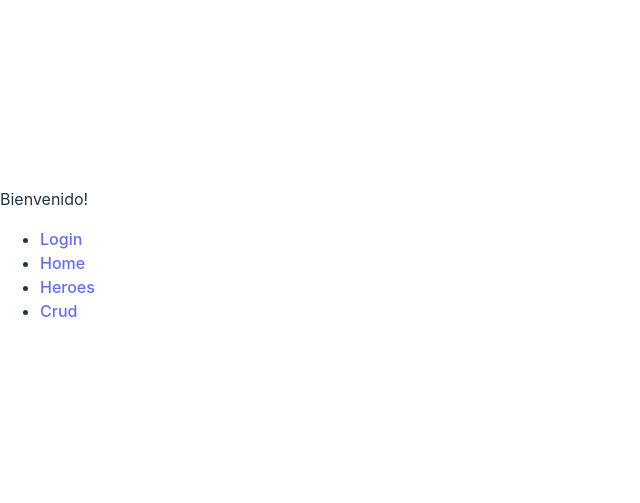
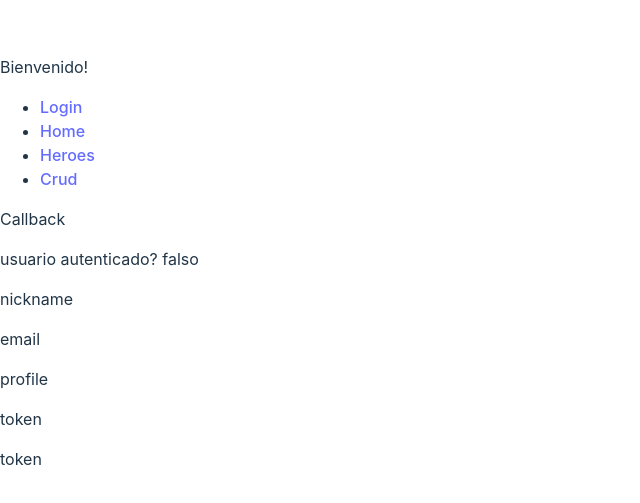
Before and after one commit to carlosmarind/marvel-app, a React (Vite) app: page /callback in a window 1280 px wide. Shown: the part 145-648 px from the top of the page, without its empty margins (0-640 px from the left). Built offline with nearby package versions, Linux system fonts and the light colour scheme; no server answers.

Commit message:
autenticacion oauth

```diff
--- a/package.json
+++ b/package.json
@@ -10,6 +10,7 @@
     "preview": "vite preview"
   },
   "dependencies": {
+    "@auth0/auth0-react": "^2.2.3",
     "@reduxjs/toolkit": "^1.9.7",
     "react": "^18.2.0",
     "react-dom": "^18.2.0",
@@ -29,6 +30,7 @@
     "eslint-plugin-react-hooks": "^4.6.0",
     "eslint-plugin-react-refresh": "^0.4.3",
     "typescript": "^5.0.2",
-    "vite": "^4.4.5"
+    "vite": "^4.4.5",
+    "vite-plugin-mkcert": "^1.17.1"
   }
 }
--- a/src/App.tsx
+++ b/src/App.tsx
@@ -5,6 +5,7 @@ import { Link } from 'react-router-dom';
 import { Login } from './component/Login';
 import { Home } from './component/Home';
 import { ProtectedComponent } from './component/ProtectedRoute';
+import { Callback } from './component/Callback';
 
 function App() {
 
@@ -21,12 +22,13 @@ function App() {
       <Routes>
         <Route path='/' element={<Home />} />
         <Route path='heroes' element={
-          <ProtectedComponent >
+          <ProtectedComponent allowedRoles={["admin", "admin-search", "user-search"]}>
             <SearchCharacter />
           </ProtectedComponent>
         } />
         <Route path='crud' element={<HeroesPreferidos />} />
         <Route path='login' element={<Login />} />
+        <Route path='callback' element={<Callback />} />
       </Routes>
 
 
--- /dev/null
+++ b/src/component/Callback.tsx
@@ -0,0 +1,38 @@
+import { useAuth0 } from "@auth0/auth0-react";
+import { useEffect, useState } from "react";
+
+export const Callback = () => {
+
+    const { isAuthenticated, user, getAccessTokenSilently } = useAuth0();
+    const [token, setToken] = useState('');
+
+    useEffect(() => {
+        try {
+            const fetchAccessToken = async () => {
+                const newAccessToken = await getAccessTokenSilently();
+
+                setToken(newAccessToken);
+            };
+            if (isAuthenticated) {
+                fetchAccessToken();
+            }
+        } catch (e) {
+            console.log("error", e);
+        }
+    }, [getAccessTokenSilently, isAuthenticated]);
+
+
+    return (
+        <div>
+            <p>Callback</p>
+            <p>usuario autenticado? {isAuthenticated ? 'verdadero' : 'falso'}</p>
+            <p>nickname {user?.nickname}</p>
+            <p>email {user?.email}</p>
+            <p>profile {user?.profile}</p>
+            <p>token{token}</p>
+
+            token
+
+        </div>
+    )
+}
--- a/src/component/Login.tsx
+++ b/src/component/Login.tsx
@@ -5,6 +5,7 @@ import { login, logout } from "../redux/userSlice";
 import { RootState } from "../redux/store";
 import { useSelector } from "react-redux";
 import { useNavigate } from "react-router";
+import { useAuth0 } from "@auth0/auth0-react";
 
 
 interface LoginResponse {
@@ -21,8 +22,8 @@ export const Login = () => {
 
     const navigate = useNavigate();
     const user = useSelector((state: RootState) => state.user)
-
     const dispatch = useDispatch();
+    const { loginWithRedirect } = useAuth0();
 
     const [form, setForm] = useState({
         username: '',
@@ -75,7 +76,8 @@ export const Login = () => {
         <div>
             {!user?.isAuth &&
                 <div>
-                    <h2>Formularion de ingreso</h2>
+                    <div>
+                        <h2>Autenticar con backend (base de datos)</h2>
                         <form onSubmit={handleSubmit}>
                             <label>
                                 <p>Username</p>
@@ -90,6 +92,11 @@ export const Login = () => {
                             </div>
                         </form>
                     </div>
+                    <div>
+                        <h3>Autenticar con auth0</h3>
+                        <button type="button" onClick={() => loginWithRedirect()}>Autenticar</button>
+                    </div>
+                </div>
             }
             {user?.isAuth && <button type="button" onClick={() => dispatch(logout())}>logout</button>}
         </div>
--- a/src/component/ProtectedRoute.tsx
+++ b/src/component/ProtectedRoute.tsx
@@ -4,23 +4,17 @@ import { useSelector } from "react-redux"
 import { Navigate, useLocation } from "react-router-dom"
 
 interface Props {
-    children: React.ReactNode
+    children: React.ReactNode,
+    allowedRoles: string[]
 }
 
 export const ProtectedComponent = (props: Props) => {
 
     const user = useSelector((state: RootState) => state.user)
     const location = useLocation();
-    console.log(user);
-    if (user?.isAuth) {
-        return (
-            <>
-                {props.children}
-            </>
-        )
-    }
 
-    return <Navigate to='/login' state={{ from: location }} replace />
-
-
+    return user?.isAuth && props.allowedRoles.filter(rol => user?.role.includes(rol)).length > 0 ?
+        (props.children)
+        :
+        <Navigate to='/login' state={{ from: location }} replace />
 }
--- a/src/main.tsx
+++ b/src/main.tsx
@@ -5,13 +5,21 @@ import './main.css'
 import { BrowserRouter } from 'react-router-dom'
 import { Provider } from 'react-redux'
 import { store } from './redux/store.ts'
+import { Auth0Provider } from '@auth0/auth0-react'
 
 ReactDOM.createRoot(document.getElementById('root')!).render(
   <React.StrictMode>
     <Provider store={store}>
-      <BrowserRouter>
-        <App />
-      </BrowserRouter>
+      <Auth0Provider
+        domain={import.meta.env.VITE_REACT_APP_AUTH0_DOMAIN}
+        clientId={import.meta.env.VITE_REACT_APP_AUTH0_CLIENT_ID}
+        authorizationParams={{
+          redirect_uri: import.meta.env.VITE_REACT_APP_AUTH0_CALLBACK_URL
+        }}>
+        <BrowserRouter>
+          <App />
+        </BrowserRouter>
+      </Auth0Provider>
     </Provider>
   </React.StrictMode>,
 )
--- a/vite.config.ts
+++ b/vite.config.ts
@@ -1,10 +1,12 @@
 import { defineConfig } from 'vite'
 import react from '@vitejs/plugin-react-swc'
+import mkcert from 'vite-plugin-mkcert'
 
 // https://vitejs.dev/config/
 export default defineConfig({
-  plugins: [react()],
+  plugins: [react(), mkcert()],
   server: {
+    https: true,
     host: 'pruebas.marvel.com',
   },
 })
```
Also changed, not shown: 1 other file (tests, documents, lock files or other folders). Lines whose indentation alone changed are shown as unchanged.
